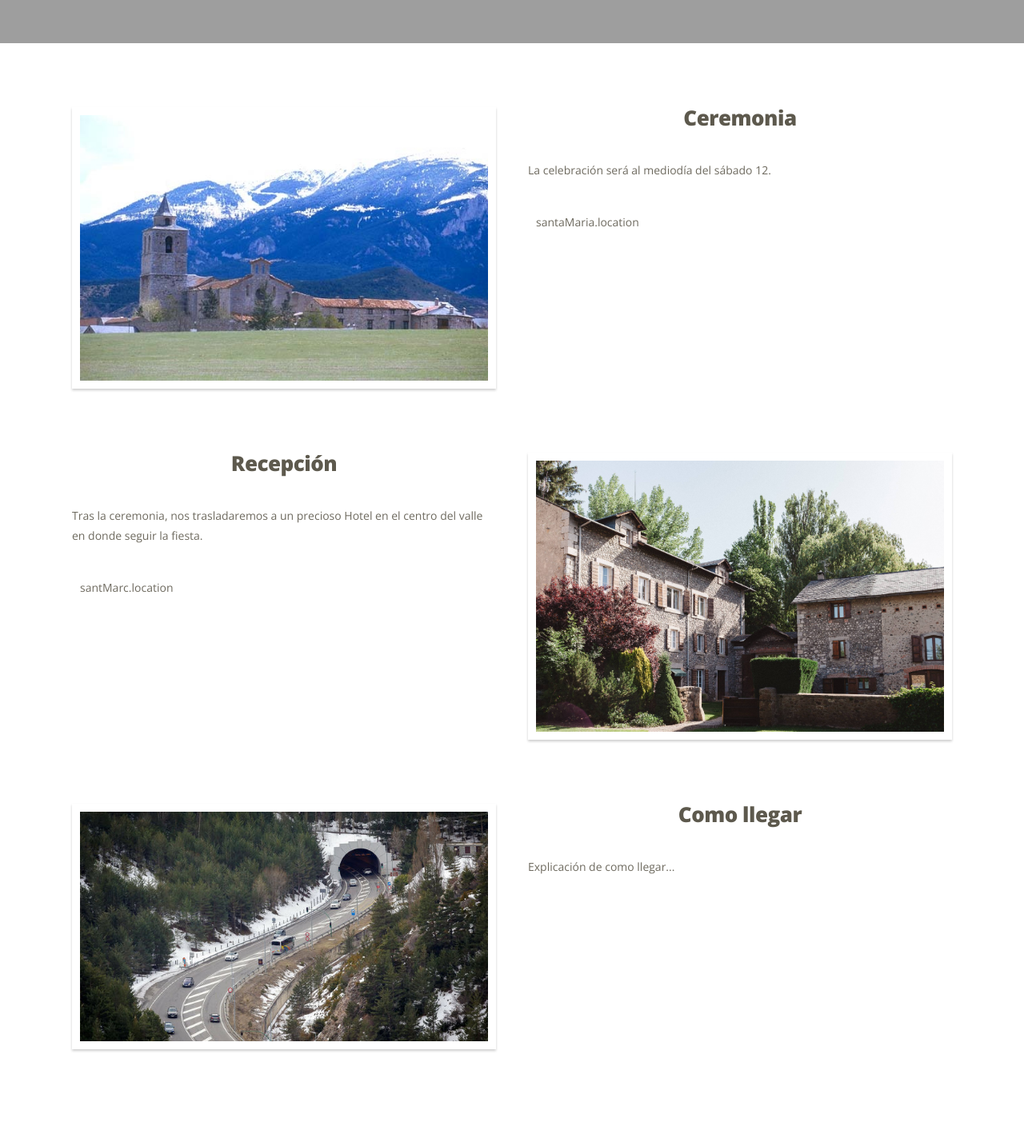
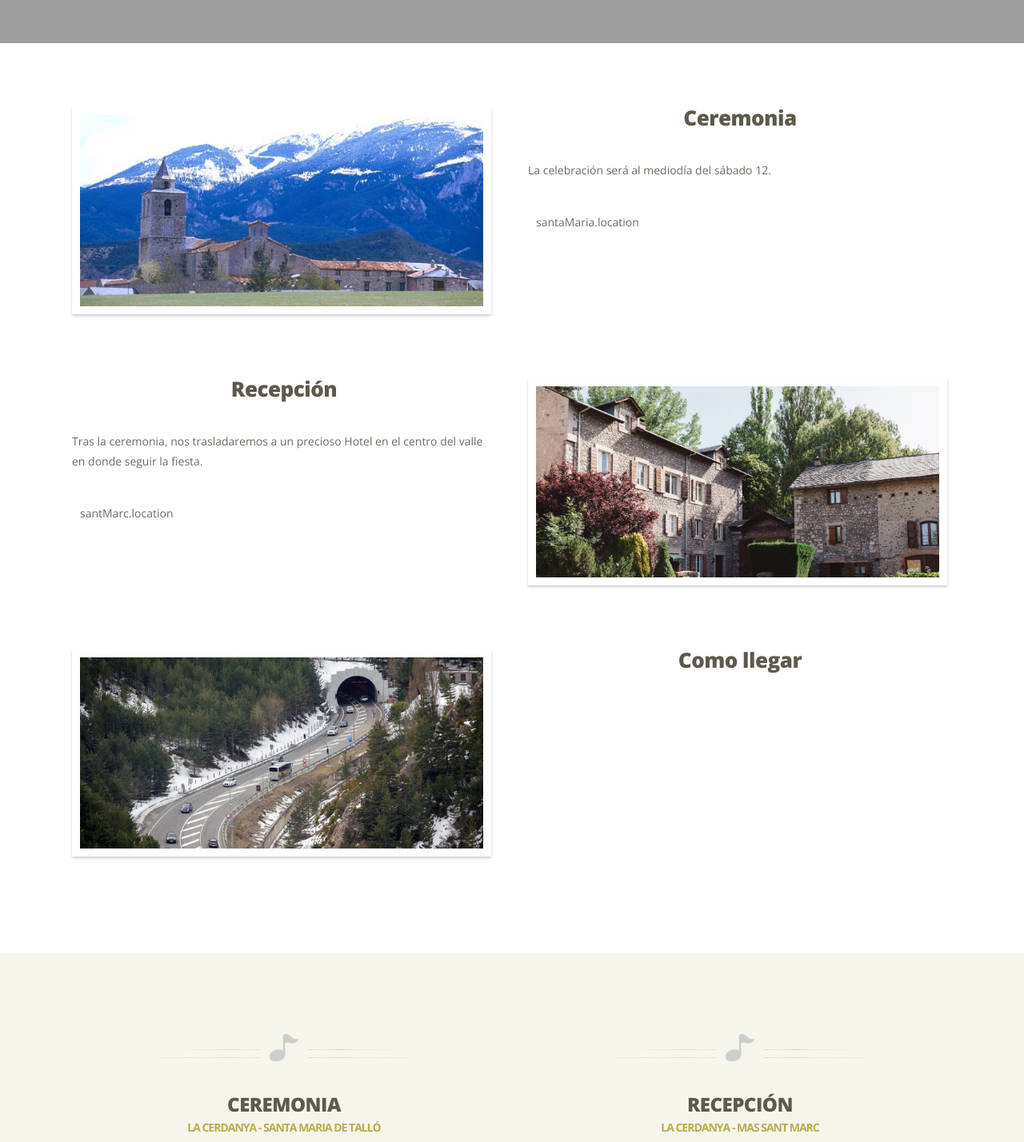
Before and after one commit to pearpages/wedding, a React (Create React App) app: page /wedding in a window 1280 px wide. Shown: the part 240-1668 px from the top of the page at 80% size. Built offline with nearby package versions, Linux system fonts and the light colour scheme; no server answers; grey boxes are pictures that could not be loaded; a web font is replaced by a local one.

Commit message:
fix: wedding images

```diff
--- a/src/colors/green.scss
+++ b/src/colors/green.scss
@@ -110,13 +110,6 @@ ul#main_menu li a:hover,
   margin: 0px auto 20px;
   text-align: center;
 }
-.image {
-  box-shadow: rgba(0, 0, 0, 0.2) 0px 2px 3px 0px;
-  border: 10px solid white;
-  img {
-    min-height: 239px;
-  }
-}
 #submit[disabled] {
   background-color: white;
   border: 1px solid #b5af47;
--- /dev/null
+++ b/src/pages/Wedding/Wedding.scss
@@ -0,0 +1,7 @@
+.image {
+  box-shadow: rgba(0, 0, 0, 0.2) 0px 2px 3px 0px;
+  border: 10px solid white;
+  background-color: black;
+  width: 95%;
+  min-height: 239px;
+}
--- a/src/pages/Wedding/Wedding.tsx
+++ b/src/pages/Wedding/Wedding.tsx
@@ -1,20 +1,18 @@
+import React from "react";
+
+import "./Wedding.scss";
 import comoLlegar from "./images/como-llegar.jpeg";
 import santMarc from "./images/sant-marc.jpeg";
 import tallo from "./images/tallo.jpeg";
-
-import React from "react";
-
 import { Page, MOD, HalfLeft, HalfRight } from "components";
-import { t, renderHtml } from "helpers";
+import { t, renderHtml, getImage } from "helpers";
 
 export function Wedding() {
   return (
     <Page title={t("wedding.title")} mod={MOD.MOD1}>
       <>
         <HalfLeft>
-          <div className="image">
-            <img src={tallo} alt="Santa Maria de Talló" />
-          </div>
+          <div className="image" {...getImage(tallo)}></div>
         </HalfLeft>
         <HalfRight title={t("global.ceremony")}>
           <>
@@ -35,17 +33,13 @@ export function Wedding() {
           </>
         </HalfLeft>
         <HalfRight>
-          <div className="image">
-            <img src={santMarc} alt="Sant Marc" />
-          </div>
+          <div className="image" {...getImage(santMarc)}></div>
         </HalfRight>
         <HalfLeft>
-          <div className="image">
-            <img src={comoLlegar} alt="Como llegar" />
-          </div>
+          <div className="image" {...getImage(comoLlegar)}></div>
         </HalfLeft>
         <HalfRight title={t("global.howtoGetThere")}>
-          <p>Explicación de como llegar...</p>
+          {/* Explicació deom arribar */}
         </HalfRight>
       </>
     </Page>
```
